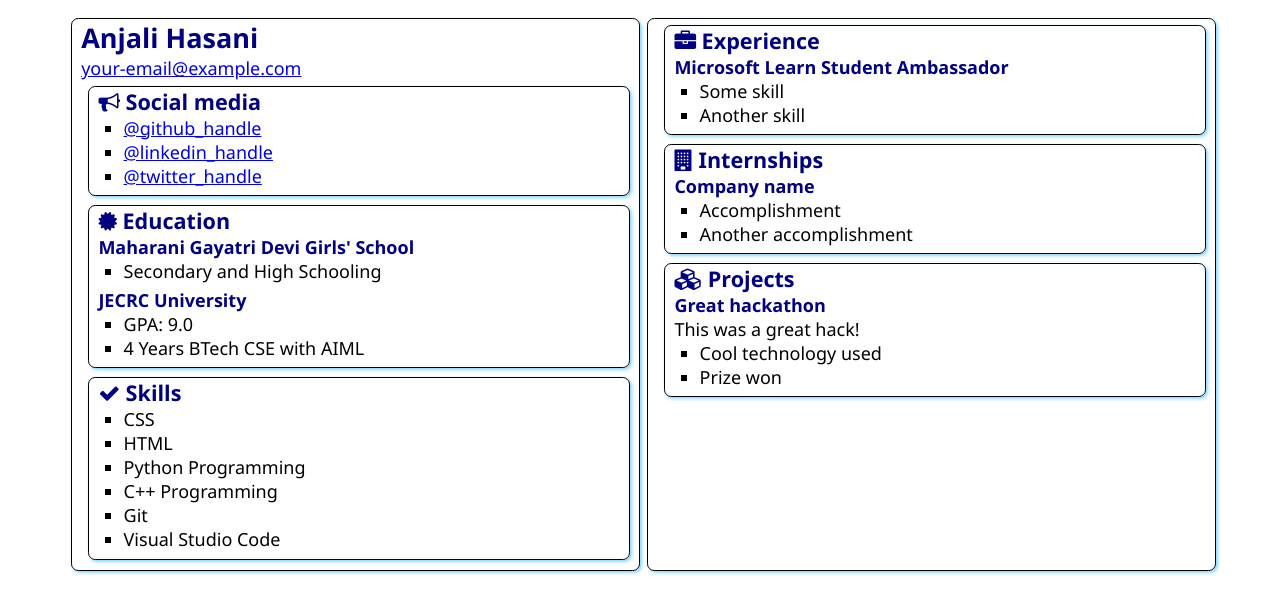
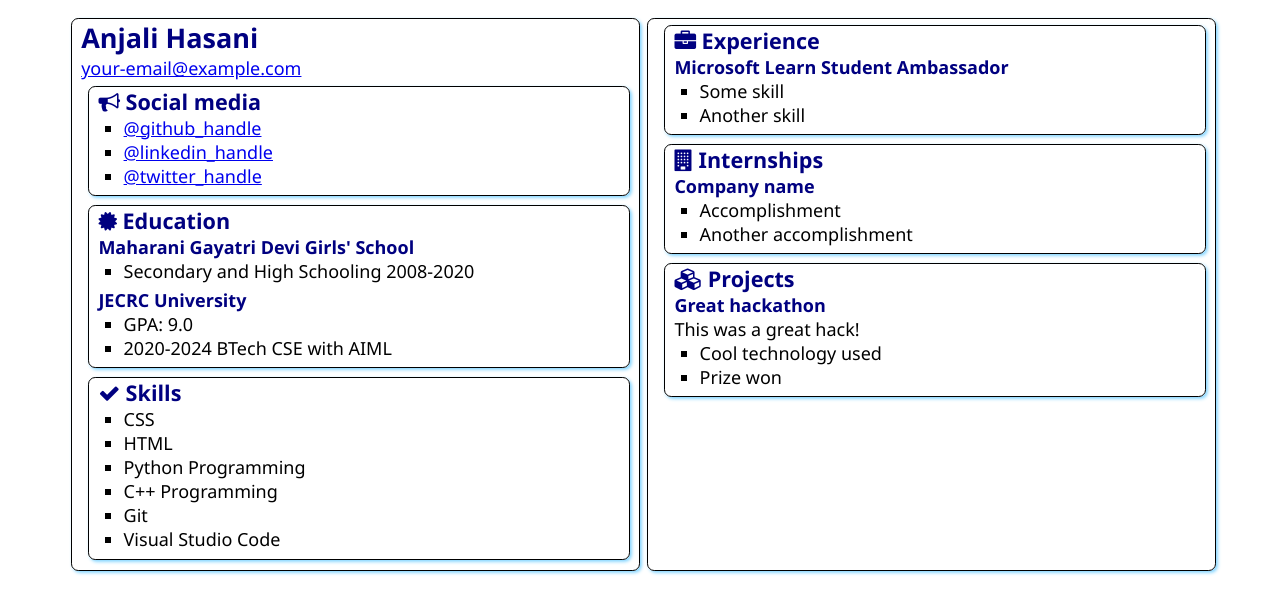
Before and after one commit to 22anjalihasani/SATechnicalOnboarding, a plain HTML site: page src/index.html in a window 1280 px wide. Drawn offline with Linux system fonts and the light colour scheme.

Commit message:
changed bits
added School years

```diff
--- a/src/index.html
+++ b/src/index.html
@@ -40,12 +40,14 @@
                     <ul>
                         <li>
                             Secondary and High Schooling
+                            2008-2020
                         </li>
                     </ul>
                     <h3> JECRC University</h3>
                     <ul>
                         <li>GPA: 9.0</li>
-                        <li>4 Years BTech CSE with AIML</li>
+                        <li>2020-2024
+                            BTech CSE with AIML</li>
                     </ul>
                 </div>
             </section>
```
